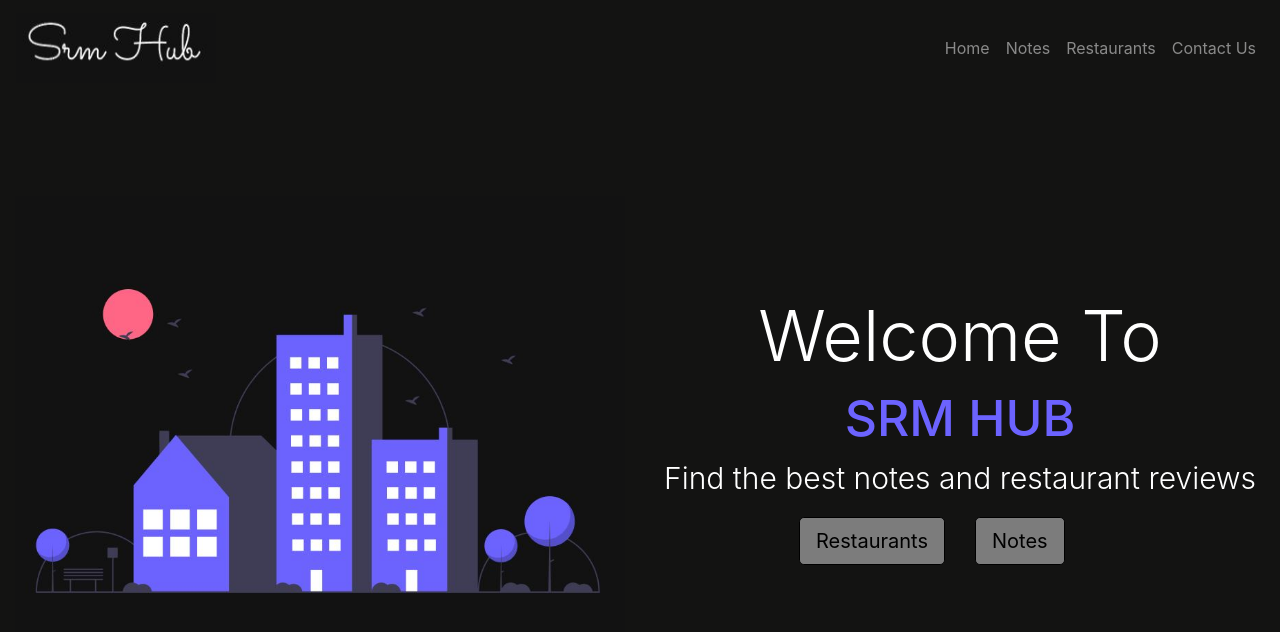
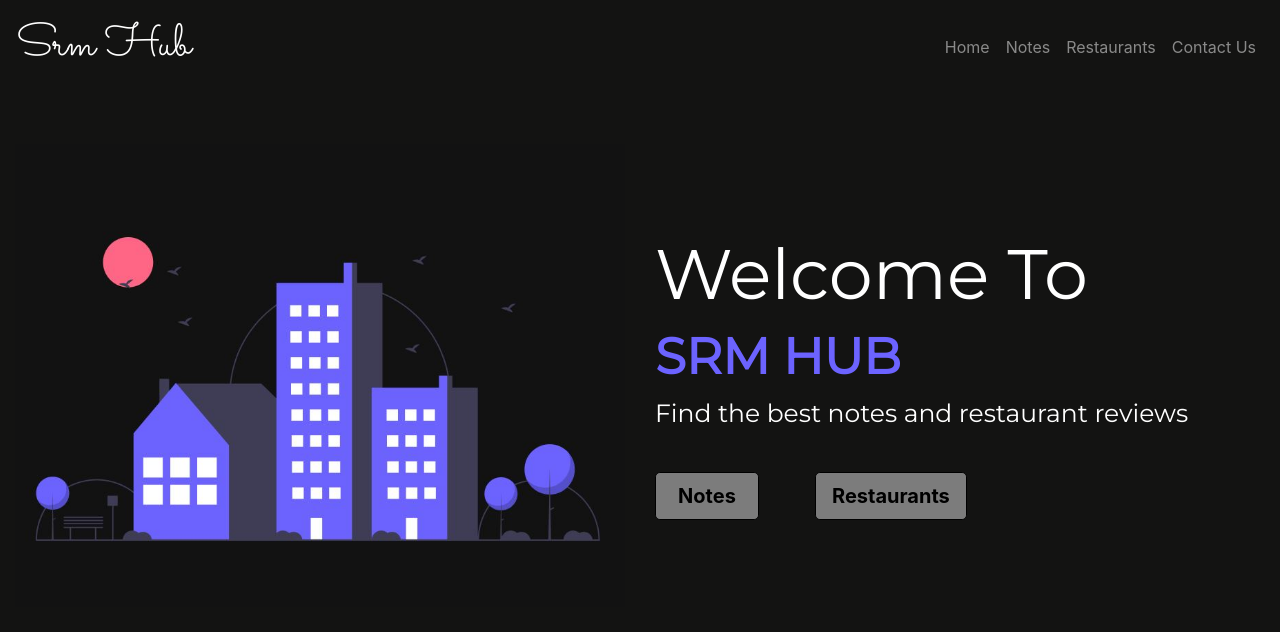
Before and after one commit to ktk04/srmhub, a React (Create React App) app: page / in a window 1280 px wide. Shown: the top 632 px of the page. Built offline with nearby package versions, Linux system fonts and the light colour scheme.

Commit message:
Navbar and Home Page Changes

```diff
--- a/public/index.html
+++ b/public/index.html
@@ -10,6 +10,8 @@
       content="Web site created using create-react-app"
     />
     <link rel="apple-touch-icon" href="%PUBLIC_URL%/logo192.png" />
+    <link href='https://fonts.googleapis.com/css?family=Sacramento' rel='stylesheet'>
+    <link href='https://fonts.googleapis.com/css?family=Montserrat' rel='stylesheet'>
     <!--
       manifest.json provides metadata used when your web app is installed on a
       user's mobile device or desktop. See https://developers.google.com/web/fundamentals/web-app-manifest/
--- a/src/App.css
+++ b/src/App.css
@@ -5,18 +5,22 @@
 }
 
 .top-buffer {
-  margin-top:100px; }
+  margin-top:50px; }
 
 .Greetings
 {
   background:#131312;
-  margin-top:100px;
 }
 .padding-0{
   padding-right:0;
   padding-left:0;
 }
 
+.logo
+{
+  font-family: "Sacramento";
+  font-size: 45px;
+}
 #Bldg
 {
   height:auto;
@@ -31,6 +35,8 @@
 {
   color:#6C63FF;
   font-size: 50px;
+  font-family: 'Montserrat';
+  font-weight: bold;
 }
 
 .casual
@@ -44,6 +50,7 @@
   background-color:#7C7C7C;
   color:black;
   border-color: black;
+  font-weight: bold;
 }
 .btn-outline-light:hover
 {
@@ -52,6 +59,22 @@
    border-color: #6C63FF;
 }
 
+
+.btn-outline-light-N
+{
+  background-color:#7C7C7C;
+  color:black;
+  border-color: black;
+  width:80%;
+  font-weight: bold;
+}
+
+.btn-outline-light-N:hover
+{
+   background-color:#6C63FF;
+   color:black;
+   border-color: #6C63FF;
+}
 
 .heading-2
 {
@@ -64,6 +87,11 @@
   {
     margin-left:0px;
   }
+  .btn-outline-light
+{
+
+  width:80%;
+}
 }
 .search_field .input
 {
--- a/src/Home.js
+++ b/src/Home.js
@@ -2,28 +2,28 @@ import React from 'react';
 
 export default function Home(){
     return(
-        <div className="Greetings container-fluid h-100 mb-5 mt-100">
+        <div className="Greetings container-fluid h-100 ">
         <div className="row top-buffer text-center align-items-center h-100" >
             <div className="col-12 col-md-6">
                 <img id="Bldg" className="img-fluid"
                 src={require("./pics/Bldg.jpg")}/>
             </div>
             <div className="col-12 col-md-6">
-                <div className="font-weight-light welcome" style={{fontSize: 70}}>
+                <div className="font-weight-light welcome text-left" style={{ fontFamily: 'Montserrat',fontSize: 70,fontWeight: 'bold' }}>
                 Welcome To
                 </div>
-                <div>
+                <div className="text-left">
                    <h2 id="TypeWriter"> SRM HUB </h2>
                     </div>
-                <div className="font-weight-light casual" style={{fontSize: 30}} >
+                <div className="font-weight-light casual text-left" style={{fontFamily: 'Montserrat',fontSize: 25}} >
                     Find the best notes and restaurant reviews
                 </div>
-                <div className="Btns row">
-                <div className="col-12 col-md-6 text-lg-right text-center">
+                <div className="Btns row mt-4">
+                <div className="col-12 col-md-3 text-md-left text-center">
+                <a href="/notes"><button className="btn btn-outline-light-N btn-lg mt-3 mb-2"> Notes </button> </a>
+                </div>
+                <div className="col-12 col-md-9 text-md-left text-center">
                 <a href="/restaurants"><button className="btn btn-outline-light btn-lg mt-3 mb-2"> Restaurants </button> </a>
-                </div>
-                <div className="col-12 col-md-6 text-lg-left text-center">
-                <a href="/notes"><button className="btn btn-outline-light btn-lg mt-3 mb-2"> Notes </button> </a>
                 </div>
                 </div>
             </div>
--- a/src/Navbar/Navbar.js
+++ b/src/Navbar/Navbar.js
@@ -4,7 +4,7 @@ import { NavLink } from "react-router-dom";
 const Nav = () => {
     return(
         <nav className="navbar navbar-expand-md navbar-dark" >
-        <a href="/" className="navbar-brand"> <img src={require("./Logo.jpg")} height="70px" width="200px"/> </a>
+        <a href="/" className="navbar-brand logo"> Srm Hub </a>
         <button className="navbar-toggler" data-toggle="collapse" data-target="#navbarMenu">
             <span className="navbar-toggler-icon"></span>
         </button>
```
